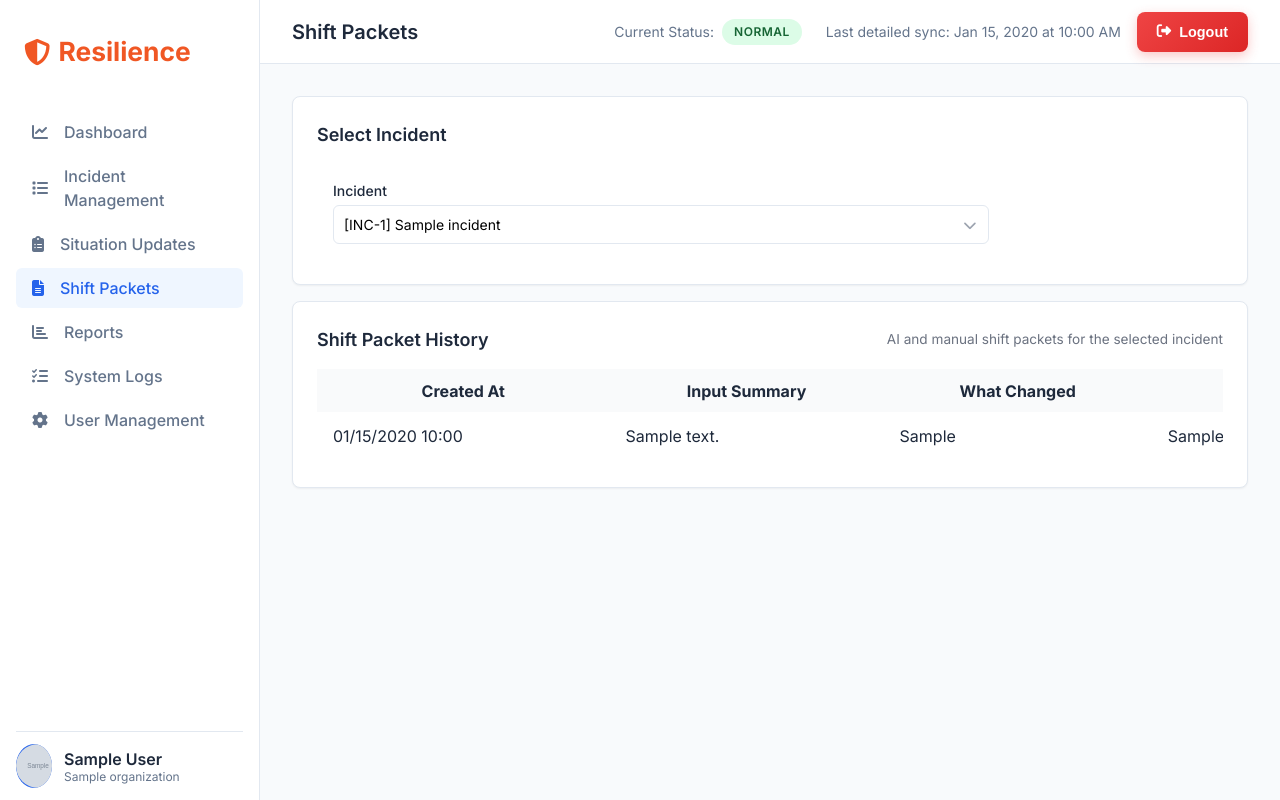
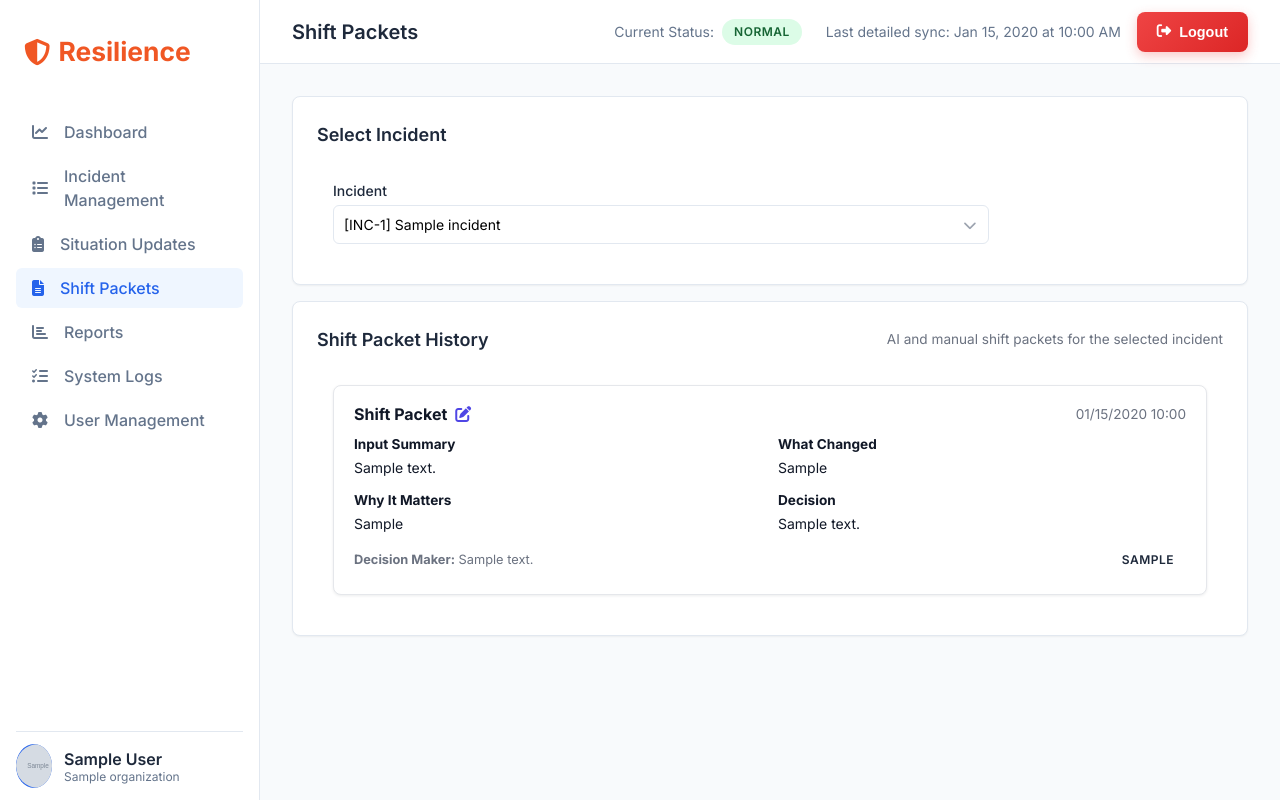
Before and after one commit to Aparnamuppanamaven/Resilience_updated, a Django app: page /shift-packets/?incident_id=1 in a window 1280 px wide. Run offline with Django 5.2, Linux system fonts and the light colour scheme; a user stored in the database is signed in; tables that the repository leaves empty hold one stand-in row (values such as "Sample post"); grey boxes marked "Sample" are stand-in pictures; parts of the project's set-up code (start-up, migrations or seed data) failed here and were passed over.

Commit message:
shift packet

```diff
--- a/core/extra_views.py
+++ b/core/extra_views.py
@@ -10,7 +10,7 @@ import json
 from io import BytesIO
 
 from django.http import HttpResponse, JsonResponse
-from django.shortcuts import render, redirect
+from django.shortcuts import render, redirect, get_object_or_404
 from django.template.loader import render_to_string
 from django.utils import timezone
 from django.urls import reverse
@@ -314,6 +314,59 @@ def shift_packets_page(request):
     return render(request, "core/shift_packets.html", context)
 
 
+def edit_shift_packet_history(request, history_id: int):
+    """
+    Allow manual editing of a single ShiftPacketHistory entry.
+
+    Behaviour:
+    - User can edit the narrative fields shown on the Shift Packet cards.
+    - When edited, tx_type is set to 'MANUAL' so the UI badge shows MANUAL
+      instead of AI.
+    - All edits are stored in core_shiftpacket_history only.
+    """
+    auth_redirect = _require_auth(request)
+    if auth_redirect:
+        return auth_redirect
+
+    organization, current_status, last_sync_display = _get_org_and_status(request)
+
+    history = get_object_or_404(ShiftPacketHistory, id=history_id)
+
+    # Resolve capture incident so we can link back to the Shift Packets page
+    capture_incident = (
+        IncidentCapture.objects.filter(incident_uid=history.incident_uid).first()
+        if history.incident_uid
+        else None
+    )
+
+    if request.method == "POST":
+        history.input_summary = request.POST.get("input_summary", history.input_summary or "")
+        history.what_changed = request.POST.get("what_changed", history.what_changed or "")
+        history.why_it_matters = request.POST.get("why_it_matters", history.why_it_matters or "")
+        history.decision_summary = request.POST.get("decision_summary", history.decision_summary or "")
+        history.decision_maker = request.POST.get("decision_maker", history.decision_maker or "")
+
+        # Mark as MANUAL once a human has edited the entry
+        history.tx_type = "MANUAL"
+        if request.user.is_authenticated:
+            history.updated_by = request.user.id
+
+        history.save()
+
+        if capture_incident:
+            return redirect(f"{reverse('shift_packets')}?incident_id={capture_incident.id}")
+        return redirect("shift_packets")
+
+    context = {
+        "organization": organization,
+        "current_status": current_status,
+        "last_sync_display": last_sync_display,
+        "history": history,
+        "capture_incident": capture_incident,
+    }
+    return render(request, "core/shift_packet_edit.html", context)
+
+
 def _build_report_context(request):
     """
     Shared helper for the Reports page and PDF generation.
--- a/core/templates/core/shift_packets.html
+++ b/core/templates/core/shift_packets.html
@@ -146,51 +146,96 @@
                     <h3 class="card-title">Shift Packet History</h3>
                     <span style="font-size: 0.85rem; color: #6b7280;">AI and manual shift packets for the selected incident</span>
                 </div>
-                <div class="card-body" style="padding: 0;">
-                    <div class="table-responsive" style="max-height: 340px; overflow-y: auto; overflow-x: auto;">
-                        <table class="incidents-table" style="min-width: 1800px; border-collapse: separate; border-spacing: 0;">
-                            <thead>
-                                <tr style="background: #f9fafb;">
-                                    <th style="padding: 0.6rem 1rem;">Created At</th>
-                                    <th style="padding: 0.6rem 1rem;">Input Summary</th>
-                                    <th style="padding: 0.6rem 1rem;">What Changed</th>
-                                    <th style="padding: 0.6rem 1rem;">Why It Matters</th>
-                                    <th style="padding: 0.6rem 1rem;">Decision</th>
-                                    <th style="padding: 0.6rem 1rem;">Decision Maker</th>
-                                    <th style="padding: 0.6rem 1rem;">Type</th>
-                                </tr>
-                            </thead>
-                            <tbody>
+                <div class="card-body" style="padding: 1rem;">
                     {% if history_entries %}
+                        <div style="display: flex; flex-direction: column; gap: 1rem;">
                             {% for entry in history_entries %}
-                                        <tr>
-                                            <td style="padding: 0.75rem 1rem;">{{ entry.created_at|date:"m/d/Y H:i" }}</td>
-                                            <td style="padding: 0.75rem 1rem; max-width: 320px; white-space: normal;">{{ entry.input_summary }}</td>
-                                            <td style="padding: 0.75rem 1rem; max-width: 320px; white-space: normal;">{{ entry.what_changed }}</td>
-                                            <td style="padding: 0.75rem 1rem; max-width: 320px; white-space: normal;">{{ entry.why_it_matters }}</td>
-                                            <td style="padding: 0.75rem 1rem; max-width: 320px; white-space: normal;">{{ entry.decision_summary }}</td>
-                                            <td style="padding: 0.75rem 1rem;">{{ entry.decision_maker|default:"—" }}</td>
-                                            <td style="padding: 0.75rem 1rem;">
+                                <div style="
+                                    background: #ffffff;
+                                    border: 1px solid #e5e7eb;
+                                    border-radius: 0.5rem;
+                                    box-shadow: 0 1px 3px rgba(15, 23, 42, 0.08);
+                                    padding: 1rem 1.25rem 1.3rem 1.25rem;
+                                ">
+                                    <div style="display: flex; justify-content: space-between; align-items: center; margin-bottom: 0.5rem; gap: 0.75rem;">
+                                        <div style="display: flex; align-items: center; gap: 0.5rem;">
+                                            <div style="font-weight: 700; font-size: 1rem; color: #111827;">
+                                                Shift Packet
+                                            </div>
+                                            <a href="{% url 'edit_shift_packet_history' entry.id %}"
+                                               style="color: #4f46e5; text-decoration: none; display: inline-flex; align-items: center;"
+                                               title="Edit shift packet">
+                                                <i class="fa-solid fa-pen-to-square"></i>
+                                            </a>
+                                        </div>
+                                        <div style="font-size: 0.85rem; color: #6b7280;">
+                                            {{ entry.created_at|date:"m/d/Y H:i" }}
+                                        </div>
+                                    </div>
+
+                                    <div style="display: flex; flex-wrap: wrap; gap: 1rem;">
+                                        <div style="flex: 1 1 220px; min-width: 0;">
+                                            <div style="font-weight: 700; font-size: 0.85rem; color: #111827; margin-bottom: 0.25rem;">
+                                                Input Summary
+                                            </div>
+                                            <div style="font-size: 0.875rem; color: #111827; line-height: 1.4;">
+                                                {{ entry.input_summary|default:"—" }}
+                                            </div>
+                                        </div>
+
+                                        <div style="flex: 1 1 220px; min-width: 0;">
+                                            <div style="font-weight: 700; font-size: 0.85rem; color: #111827; margin-bottom: 0.25rem;">
+                                                What Changed
+                                            </div>
+                                            <div style="font-size: 0.875rem; color: #111827; line-height: 1.4;">
+                                                {{ entry.what_changed|default:"—" }}
+                                            </div>
+                                        </div>
+                                    </div>
+
+                                    <div style="display: flex; flex-wrap: wrap; gap: 1rem; margin-top: 0.75rem;">
+                                        <div style="flex: 1 1 220px; min-width: 0;">
+                                            <div style="font-weight: 700; font-size: 0.85rem; color: #111827; margin-bottom: 0.25rem;">
+                                                Why It Matters
+                                            </div>
+                                            <div style="font-size: 0.875rem; color: #111827; line-height: 1.4;">
+                                                {{ entry.why_it_matters|default:"—" }}
+                                            </div>
+                                        </div>
+
+                                        <div style="flex: 1 1 220px; min-width: 0;">
+                                            <div style="font-weight: 700; font-size: 0.85rem; color: #111827; margin-bottom: 0.25rem;">
+                                                Decision
+                                            </div>
+                                            <div style="font-size: 0.875rem; color: #111827; line-height: 1.4;">
+                                                {{ entry.decision_summary|default:"—" }}
+                                            </div>
+                                        </div>
+                                    </div>
+
+                                    <div style="display: flex; justify-content: space-between; align-items: center; margin-top: 0.75rem; gap: 0.75rem; flex-wrap: wrap;">
+                                        <div style="font-size: 0.8rem; color: #6b7280;">
+                                            <strong>Decision Maker:</strong>
+                                            {{ entry.decision_maker|default:"—" }}
+                                        </div>
+                                        <div>
                                             <span class="status-badge {% if entry.tx_type == 'AI' %}status-normal{% else %}status-watch{% endif %}">
                                                 {{ entry.tx_type|default:"N/A" }}
                                             </span>
-                                            </td>
-                                        </tr>
+                                        </div>
+                                    </div>
+                                </div>
                             {% endfor %}
+                        </div>
                     {% else %}
-                                    <tr>
-                                        <td colspan="7" style="padding: 0.75rem 1rem; text-align: center; color: #6b7280;">
+                        <div style="padding: 0.75rem 0; text-align: center; color: #6b7280;">
                             {% if selected_incident %}
                                 No shift packet history found for this incident yet.
                             {% else %}
                                 Select an incident to view shift packet history.
                             {% endif %}
-                                        </td>
-                                    </tr>
+                        </div>
                     {% endif %}
-                            </tbody>
-                        </table>
-                    </div>
                 </div>
             </div>
         </div>
--- a/core/urls.py
+++ b/core/urls.py
@@ -38,6 +38,11 @@ urlpatterns = [
     # UI-only pages for prototype workflows (no backend persistence yet)
     path('situation-updates/', extra_views.situation_updates_page, name='situation_updates'),
     path('shift-packets/', extra_views.shift_packets_page, name='shift_packets'),
+    path(
+        'shift-packets/history/<int:history_id>/edit/',
+        extra_views.edit_shift_packet_history,
+        name='edit_shift_packet_history',
+    ),
     path('reports/', extra_views.reports_page, name='reports'),
     path('reports/pdf/', extra_views.reports_pdf, name='reports_pdf'),
     path('api/situation-logs/', extra_views.api_situation_logs, name='api_situation_logs'),
```
Also changed, not shown: core/templates/core/shift_packet_edit.html (added, +106 -0 lines). Lines whose indentation alone changed are shown as unchanged.
